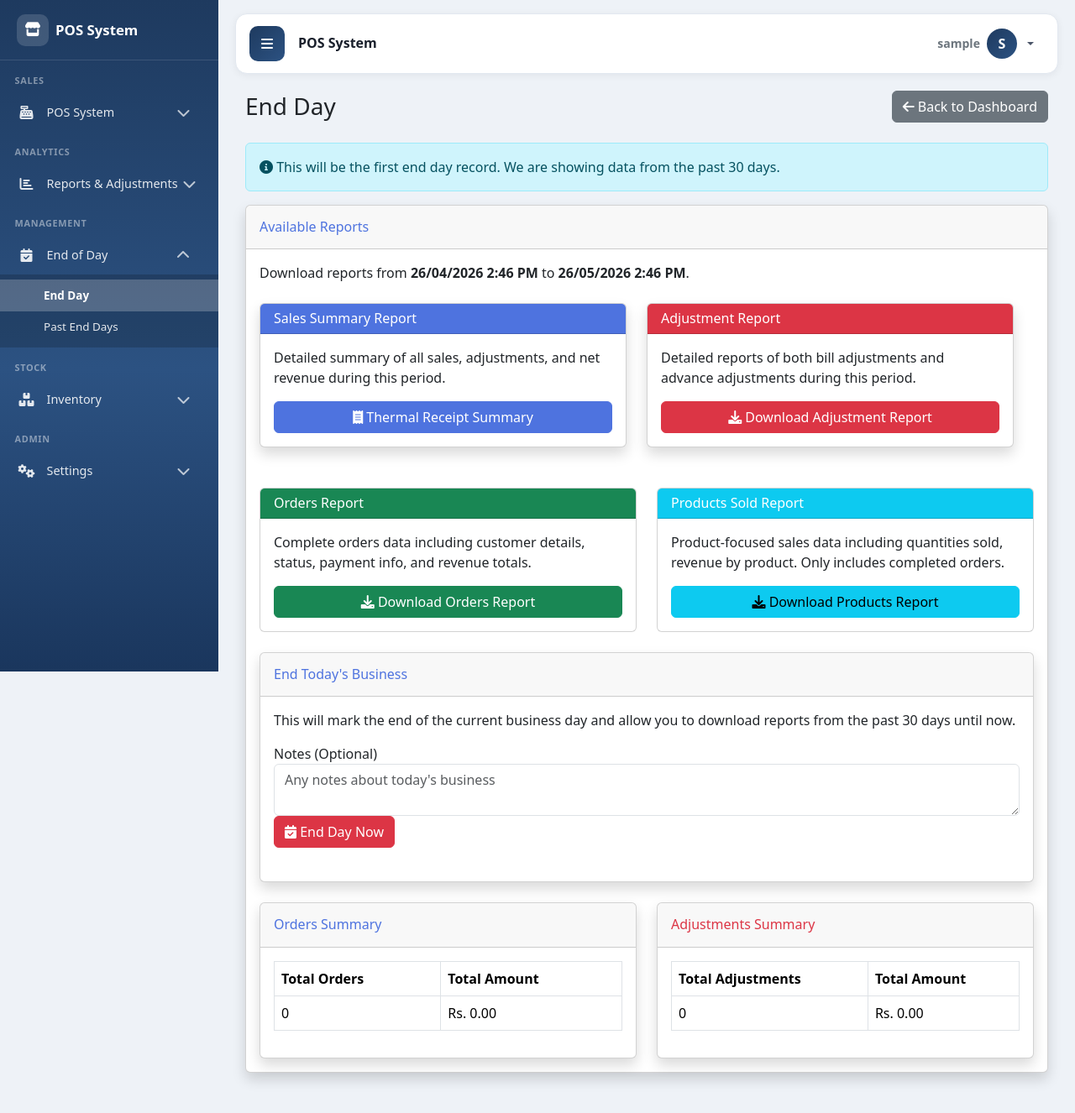
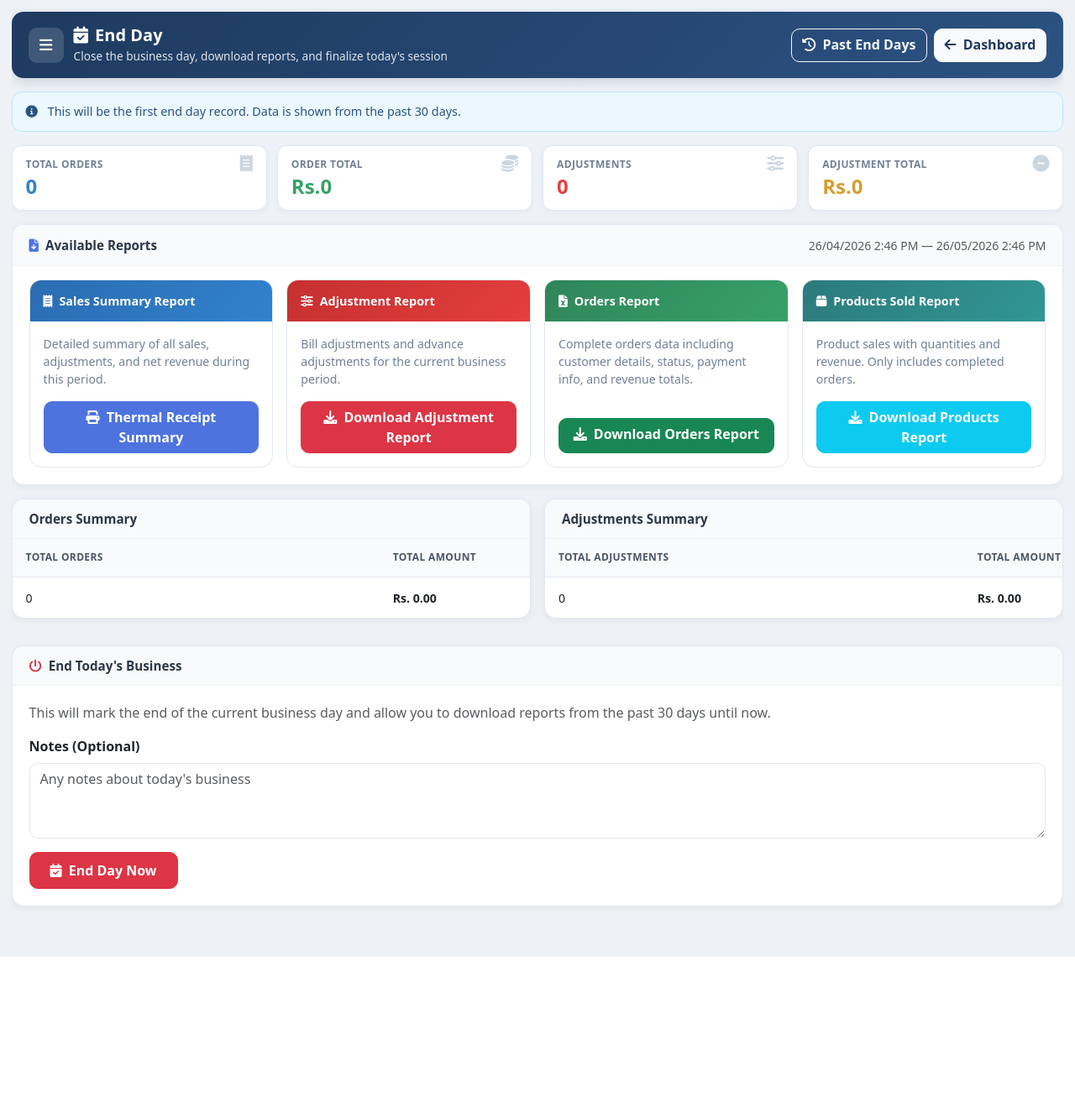
Before and after one commit to memsa771-hub/Pb-pos-active, a Django app: page /end-day/ in a window 1280 px wide. Shown: the whole page at 84% size. After the commit the page ends 1140 px from the top, so only its background shows below. Run offline with Django 4.2, Linux system fonts and the light colour scheme; the visitor is signed in with stand-in values (Sample User, id 1); data that the repository does not hold is empty; some libraries are stand-ins or nearby versions.

Commit message:
Redesign End Day and Past End Days pages to match the modern admin layout.
Co-authored-by: Cursor <cursoragent@cursor.com>

```diff
--- a/posapp/templates/posapp/end_day.html
+++ b/posapp/templates/posapp/end_day.html
@@ -2,146 +2,226 @@
 {% load custom_filters %}
 
 {% block title %}End Day | POS System{% endblock %}
+{% block body_class %}focus-page{% endblock %}
+
+{% block extra_css %}
+{% include 'posapp/partials/admin_page_styles.html' %}
+<style>
+    .end-day-report-grid {
+        display: grid;
+        grid-template-columns: repeat(auto-fill, minmax(280px, 1fr));
+        gap: 1rem;
+        padding: 1rem 1.25rem 1.25rem;
+    }
+
+    .end-day-report-card {
+        border: 1px solid #e2e8f0;
+        border-radius: 14px;
+        overflow: hidden;
+        background: #fff;
+        display: flex;
+        flex-direction: column;
+        transition: transform 0.15s ease, box-shadow 0.15s ease;
+    }
+
+    .end-day-report-card:hover {
+        transform: translateY(-2px);
+        box-shadow: 0 8px 20px rgba(15, 23, 42, 0.08);
+    }
+
+    .end-day-report-card-header {
+        padding: 0.85rem 1rem;
+        font-size: 0.9rem;
+        font-weight: 700;
+        color: #fff;
+    }
+
+    .end-day-report-card-header.primary { background: linear-gradient(135deg, #2b6cb0, #3182ce); }
+    .end-day-report-card-header.danger { background: linear-gradient(135deg, #c53030, #e53e3e); }
+    .end-day-report-card-header.success { background: linear-gradient(135deg, #2f855a, #38a169); }
+    .end-day-report-card-header.info { background: linear-gradient(135deg, #2c7a7b, #319795); }
+
+    .end-day-report-card-body {
+        padding: 1rem;
+        flex: 1;
+        color: #718096;
+        font-size: 0.88rem;
+    }
+
+    .end-day-report-card-footer {
+        padding: 0 1rem 1rem;
+    }
+
+    .end-day-report-card-footer .btn {
+        width: 100%;
+        border-radius: 10px;
+        font-weight: 600;
+        min-height: 42px;
+    }
+
+    .end-day-form-panel {
+        padding: 1.25rem;
+    }
+
+    .end-day-form-panel .form-control {
+        border-radius: 10px;
+        border-color: #e2e8f0;
+        min-height: 42px;
+    }
+
+    .end-day-form-panel textarea.form-control {
+        min-height: 90px;
+    }
+
+    .end-day-warning-banner {
+        background: #fffaf0;
+        border: 1px solid #fbd38d;
+        color: #9c4221;
+        border-radius: 12px;
+        padding: 0.85rem 1rem;
+        margin-bottom: 1rem;
+        font-size: 0.9rem;
+    }
+</style>
+{% endblock %}
 
 {% block content %}
-<div class="container-fluid">
-    <div class="d-sm-flex align-items-center justify-content-between mb-4">
-        <h1 class="h3 mb-0 text-gray-800">End Day</h1>
-        <a href="{% url 'dashboard' %}" class="btn btn-secondary">
-            <i class="fas fa-arrow-left mr-1"></i> Back to Dashboard
+<div class="container-fluid admin-page">
+    <div class="focus-toolbar">
+        <div class="focus-toolbar-left">
+            <button type="button" class="focus-menu-btn" id="focusMenuToggle" title="Menu">
+                <i class="fas fa-bars"></i>
+            </button>
+            <div>
+                <h1><i class="fas fa-calendar-check me-2"></i>End Day</h1>
+                <p>Close the business day, download reports, and finalize today's session</p>
+            </div>
+        </div>
+        <div class="focus-toolbar-actions">
+            <a href="{% url 'end_day_reports' %}" class="btn btn-outline-light">
+                <i class="fas fa-history me-1"></i> Past End Days
             </a>
+            <a href="{% url 'dashboard' %}" class="btn btn-light">
+                <i class="fas fa-arrow-left me-1"></i> Dashboard
+            </a>
+        </div>
     </div>
 
     {% if last_end_day %}
-    <div class="alert alert-info">
-        <i class="fas fa-info-circle mr-1"></i> Last end day was on {{ last_end_day.end_date|pkt_datetime }} by {{ last_end_day.ended_by.username }}.
+    <div class="admin-info-banner">
+        <i class="fas fa-info-circle me-2"></i>
+        Last end day was on <strong>{{ last_end_day.end_date|pkt_datetime }}</strong> by <strong>{{ last_end_day.ended_by.username }}</strong>.
     </div>
     {% else %}
-    <div class="alert alert-info">
-        <i class="fas fa-info-circle mr-1"></i> This will be the first end day record. We are showing data from the past 30 days.
+    <div class="admin-info-banner">
+        <i class="fas fa-info-circle me-2"></i>
+        This will be the first end day record. Data is shown from the past 30 days.
     </div>
     {% endif %}
- <!-- Available Reports -->
- <div class="card shadow mb-4">
-    <div class="card-header py-3">
-        <h6 class="m-0 font-weight-bold text-primary">Available Reports</h6>
+
+    <div class="admin-stats">
+        <div class="admin-stat-card primary">
+            <i class="fas fa-receipt stat-icon"></i>
+            <div class="stat-label">Total Orders</div>
+            <div class="stat-value">{{ orders.count }}</div>
         </div>
-    <div class="card-body">
-        <p class="mb-4">Download reports from <strong>{{ start_date|pkt_datetime }}</strong> to <strong>{{ end_date|pkt_datetime }}</strong>.</p>
+        <div class="admin-stat-card success">
+            <i class="fas fa-coins stat-icon"></i>
+            <div class="stat-label">Order Total</div>
+            <div class="stat-value">Rs.{{ order_total|floatformat:0 }}</div>
+        </div>
+        <div class="admin-stat-card danger">
+            <i class="fas fa-sliders-h stat-icon"></i>
+            <div class="stat-label">Adjustments</div>
+            <div class="stat-value">{{ bill_adjustments.count }}</div>
+        </div>
+        <div class="admin-stat-card warning">
+            <i class="fas fa-minus-circle stat-icon"></i>
+            <div class="stat-label">Adjustment Total</div>
+            <div class="stat-value">Rs.{{ adjustment_total|floatformat:0 }}</div>
+        </div>
+        {% if pending_orders > 0 %}
+        <div class="admin-stat-card danger">
+            <i class="fas fa-clock stat-icon"></i>
+            <div class="stat-label">Pending Orders</div>
+            <div class="stat-value">{{ pending_orders }}</div>
+        </div>
+        {% endif %}
+    </div>
 
-        <div class="row">
-            <!-- Reports Cards - Row 1 -->
-            <div class="row mb-4">
-                <!-- Sales Summary Report Card -->
-                <div class="col-md-6 mb-4">
-                    <div class="card shadow h-100 border-left-primary">
-                        <div class="card-header bg-primary text-white">
-                            <h6 class="mb-0">Sales Summary Report</h6>
+    <div class="admin-panel">
+        <div class="admin-panel-header">
+            <h2><i class="fas fa-file-download me-2 text-primary"></i>Available Reports</h2>
+            <span class="text-muted small">
+                {{ start_date|pkt_datetime }} — {{ end_date|pkt_datetime }}
+            </span>
         </div>
-                        <div class="card-body">
-                            <p class="mb-3">Detailed summary of all sales, adjustments, and net revenue during this period.</p>
+        <div class="end-day-report-grid">
+            <div class="end-day-report-card">
+                <div class="end-day-report-card-header primary">
+                    <i class="fas fa-receipt me-2"></i>Sales Summary Report
+                </div>
+                <div class="end-day-report-card-body">
+                    Detailed summary of all sales, adjustments, and net revenue during this period.
+                </div>
+                <div class="end-day-report-card-footer">
+                    <a href="{% url 'sales_summary' %}" target="_blank" class="btn btn-primary">
+                        <i class="fas fa-print me-1"></i> Thermal Receipt Summary
+                    </a>
+                </div>
+            </div>
 
-                            <div class="d-grid gap-2">
-                                <a href="{% url 'sales_summary' %}" target="_blank" class="btn btn-primary">
-                                    <i class="fas fa-receipt mr-1"></i> Thermal Receipt Summary
+            <div class="end-day-report-card">
+                <div class="end-day-report-card-header danger">
+                    <i class="fas fa-sliders-h me-2"></i>Adjustment Report
+                </div>
+                <div class="end-day-report-card-body">
+                    Bill adjustments and advance adjustments for the current business period.
+                </div>
+                <div class="end-day-report-card-footer">
+                    <a href="{% url 'adjustment_receipt' %}?start_date={{ start_date_str|urlencode }}&end_date={{ end_date_str|urlencode }}" target="_blank" class="btn btn-danger">
+                        <i class="fas fa-download me-1"></i> Download Adjustment Report
+                    </a>
+                </div>
+            </div>
+
+            <div class="end-day-report-card">
+                <div class="end-day-report-card-header success">
+                    <i class="fas fa-file-excel me-2"></i>Orders Report
+                </div>
+                <div class="end-day-report-card-body">
+                    Complete orders data including customer details, status, payment info, and revenue totals.
+                </div>
+                <div class="end-day-report-card-footer">
+                    <a href="{% url 'export_orders_excel' %}?start={{ start_date_str|urlencode }}&end={{ end_date_str|urlencode }}" class="btn btn-success">
+                        <i class="fas fa-download me-1"></i> Download Orders Report
+                    </a>
+                </div>
+            </div>
+
+            <div class="end-day-report-card">
+                <div class="end-day-report-card-header info">
+                    <i class="fas fa-box me-2"></i>Products Sold Report
+                </div>
+                <div class="end-day-report-card-body">
+                    Product sales with quantities and revenue. Only includes completed orders.
+                </div>
+                <div class="end-day-report-card-footer">
+                    <a href="{% url 'export_order_items_excel' %}?start={{ start_date_str|urlencode }}&end={{ end_date_str|urlencode }}" class="btn btn-info text-white">
+                        <i class="fas fa-download me-1"></i> Download Products Report
                     </a>
                 </div>
             </div>
         </div>
     </div>
 
-                <!-- Adjustment Report Card -->
-                <div class="col-md-6 mb-4">
-                    <div class="card shadow h-100 border-left-danger">
-                        <div class="card-header bg-danger text-white">
-                            <h6 class="mb-0">Adjustment Report</h6>
+    <div class="admin-grid-2">
+        <div class="admin-panel">
+            <div class="admin-panel-header">
+                <h2>Orders Summary</h2>
             </div>
-                        <div class="card-body">
-                            <p class="mb-3">Detailed reports of both bill adjustments and advance adjustments during this period.</p>
-
-                            <div class="d-grid">
-                                <a href="{% url 'adjustment_receipt' %}?start_date={{ start_date_str|urlencode }}&end_date={{ end_date_str|urlencode }}" target="_blank" class="btn btn-danger">
-                                    <i class="fas fa-download mr-1"></i> Download Adjustment Report
-                                </a>
-                            </div>
-                        </div>
-                    </div>
-                </div>
-            </div>
-
-            <!-- Orders Report Card -->
-            <div class="col-md-6 mb-4">
-                <div class="card">
-                    <div class="card-header bg-success text-white">
-                        <h6 class="mb-0">Orders Report</h6>
-                    </div>
-                    <div class="card-body">
-                        <p class="mb-3">Complete orders data including customer details, status, payment info, and revenue totals.</p>
-
-                        <div class="d-grid">
-                            <a href="{% url 'export_orders_excel' %}?start={{ start_date_str|urlencode }}&end={{ end_date_str|urlencode }}" class="btn btn-success">
-                                <i class="fas fa-download mr-1"></i> Download Orders Report
-                            </a>
-                        </div>
-                    </div>
-                </div>
-            </div>
-
-            <!-- Products Sold Report Card -->
-            <div class="col-md-6 mb-4">
-                <div class="card">
-                    <div class="card-header bg-info text-white">
-                        <h6 class="mb-0">Products Sold Report</h6>
-                    </div>
-                    <div class="card-body">
-                        <p class="mb-3">Product-focused sales data including quantities sold, revenue by product. Only includes completed orders.</p>
-
-                        <div class="d-grid">
-                            <a href="{% url 'export_order_items_excel' %}?start={{ start_date_str|urlencode }}&end={{ end_date_str|urlencode }}" class="btn btn-info">
-                                <i class="fas fa-download mr-1"></i> Download Products Report
-                            </a>
-                        </div>
-                    </div>
-                </div>
-            </div>
-        </div>
-         <!-- End Day Form -->
-    <div class="card shadow mb-4">
-        <div class="card-header py-3">
-            <h6 class="m-0 font-weight-bold text-primary">End Today's Business</h6>
-        </div>
-        <div class="card-body">
-            <p>This will mark the end of the current business day and allow you to download reports from {% if last_end_day %}the last end day{% else %}the past 30 days{% endif %} until now.</p>
-
-            {% if pending_orders > 0 %}
-            <div class="alert alert-warning mb-4">
-                <i class="fas fa-exclamation-triangle me-2"></i> <strong>Warning:</strong> There are {{ pending_orders }} pending orders that need to be completed or cancelled before you can end the day.
-                <a href="{% url 'order_list' %}" class="alert-link">View pending orders</a>
-            </div>
-            {% endif %}
-
-            <form method="post" class="mb-4">
-                {% csrf_token %}
-                <div class="form-group">
-                    <label for="notes">Notes (Optional)</label>
-                    <textarea class="form-control" id="notes" name="notes" rows="2" placeholder="Any notes about today's business"></textarea>
-                </div>
-                <button type="submit" class="btn btn-danger" {% if pending_orders > 0 %}disabled{% endif %}>
-                    <i class="fas fa-calendar-check mr-1"></i> End Day Now
-                </button>
-            </form>
-        </div>
-    </div>
-        <!-- Summary Information -->
-        <div class="row mt-4">
-            <div class="col-md-6">
-                <div class="card shadow h-100">
-                    <div class="card-header py-3">
-                        <h6 class="m-0 font-weight-bold text-primary">Orders Summary</h6>
-                    </div>
-                    <div class="card-body">
-                        <div class="table-responsive">
-                            <table class="table table-bordered">
+            <div class="focus-table-wrap admin-panel-body">
+                <table class="admin-table">
                     <thead>
                         <tr>
                             <th>Total Orders</th>
@@ -151,25 +231,19 @@
                     <tbody>
                         <tr>
                             <td>{{ orders.count }}</td>
-                                        <td>
-                                            Rs. {{ order_total|floatformat:2 }}
-                                        </td>
+                            <td><strong>Rs. {{ order_total|floatformat:2 }}</strong></td>
                         </tr>
                     </tbody>
                 </table>
             </div>
         </div>
+
+        <div class="admin-panel">
+            <div class="admin-panel-header">
+                <h2>Adjustments Summary</h2>
             </div>
-            </div>
-
-            <div class="col-md-6">
-                <div class="card shadow h-100">
-                    <div class="card-header py-3">
-                        <h6 class="m-0 font-weight-bold text-danger">Adjustments Summary</h6>
-                    </div>
-                    <div class="card-body">
-                        <div class="table-responsive">
-                            <table class="table table-bordered">
+            <div class="focus-table-wrap admin-panel-body">
+                <table class="admin-table">
                     <thead>
                         <tr>
                             <th>Total Adjustments</th>
@@ -179,29 +253,50 @@
                     <tbody>
                         <tr>
                             <td>{{ bill_adjustments.count }}</td>
-                                        <td>
-                                            Rs. {{ adjustment_total|floatformat:2 }}
-                                        </td>
+                            <td><strong>Rs. {{ adjustment_total|floatformat:2 }}</strong></td>
                         </tr>
                     </tbody>
                 </table>
             </div>
         </div>
     </div>
+
+    <div class="admin-panel">
+        <div class="admin-panel-header">
+            <h2><i class="fas fa-power-off me-2 text-danger"></i>End Today's Business</h2>
+        </div>
+        <div class="end-day-form-panel">
+            <p class="text-muted mb-3">
+                This will mark the end of the current business day and allow you to download reports from
+                {% if last_end_day %}the last end day{% else %}the past 30 days{% endif %} until now.
+            </p>
+
+            {% if pending_orders > 0 %}
+            <div class="end-day-warning-banner">
+                <i class="fas fa-exclamation-triangle me-2"></i>
+                <strong>Warning:</strong> There are {{ pending_orders }} pending orders that need to be completed or cancelled before you can end the day.
+                <a href="{% url 'order_list' %}" class="fw-bold">View pending orders</a>
+            </div>
+            {% endif %}
+
+            <form method="post">
+                {% csrf_token %}
+                <div class="mb-3">
+                    <label for="notes" class="form-label fw-semibold">Notes (Optional)</label>
+                    <textarea class="form-control" id="notes" name="notes" rows="3" placeholder="Any notes about today's business"></textarea>
+                </div>
+                <button type="submit" class="btn btn-danger px-4" style="border-radius: 10px; min-height: 44px; font-weight: 600;" {% if pending_orders > 0 %}disabled{% endif %}>
+                    <i class="fas fa-calendar-check me-1"></i> End Day Now
+                </button>
+            </form>
         </div>
     </div>
-    </div>
-</div>
-
-
-
 </div>
 {% endblock %}
 
 {% block extra_js %}
 <script>
     $(document).ready(function() {
-        // Replace the default confirm with SweetAlert2
         $('.btn-danger[type="submit"]').on('click', function(e) {
             e.preventDefault();
             const form = $(this).closest('form');
@@ -211,13 +306,12 @@
                 text: 'Are you sure you want to end the day? This will finalize all transactions for the current period.',
                 icon: 'warning',
                 showCancelButton: true,
-                confirmButtonColor: '#dc3545',
-                cancelButtonColor: '#6c757d',
+                confirmButtonColor: '#e53e3e',
+                cancelButtonColor: '#718096',
                 confirmButtonText: 'Yes, End Day',
                 cancelButtonText: 'Cancel'
             }).then((result) => {
                 if (result.isConfirmed) {
-                    // Show loading state
                     Swal.fire({
                         title: 'Processing...',
                         text: 'Ending the day and preparing reports',
@@ -228,8 +322,6 @@
                             Swal.showLoading();
                         }
                     });
-
-                    // Submit the form
                     form.submit();
                 }
             });
```
Also changed, not shown: posapp/templates/posapp/reports/end_day_reports.html (+92 -47 lines). Lines whose indentation alone changed are shown as unchanged.
